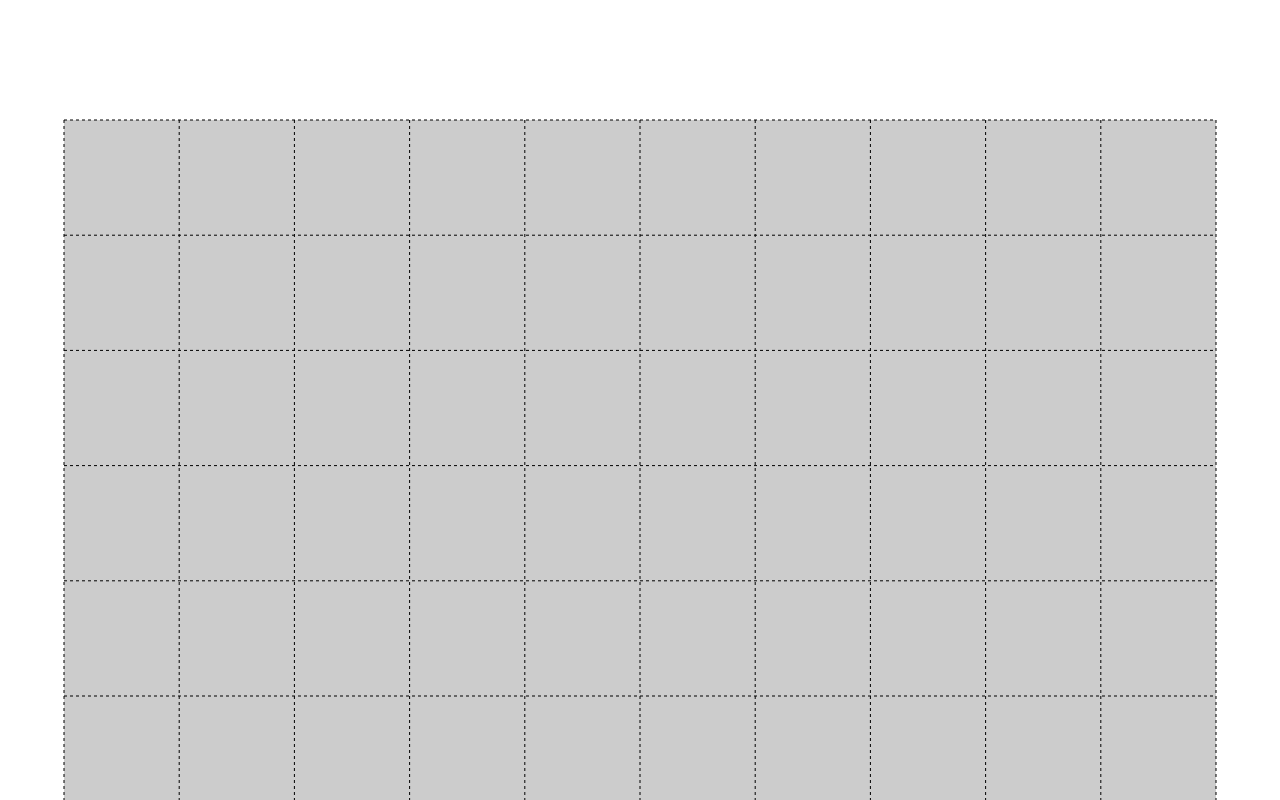
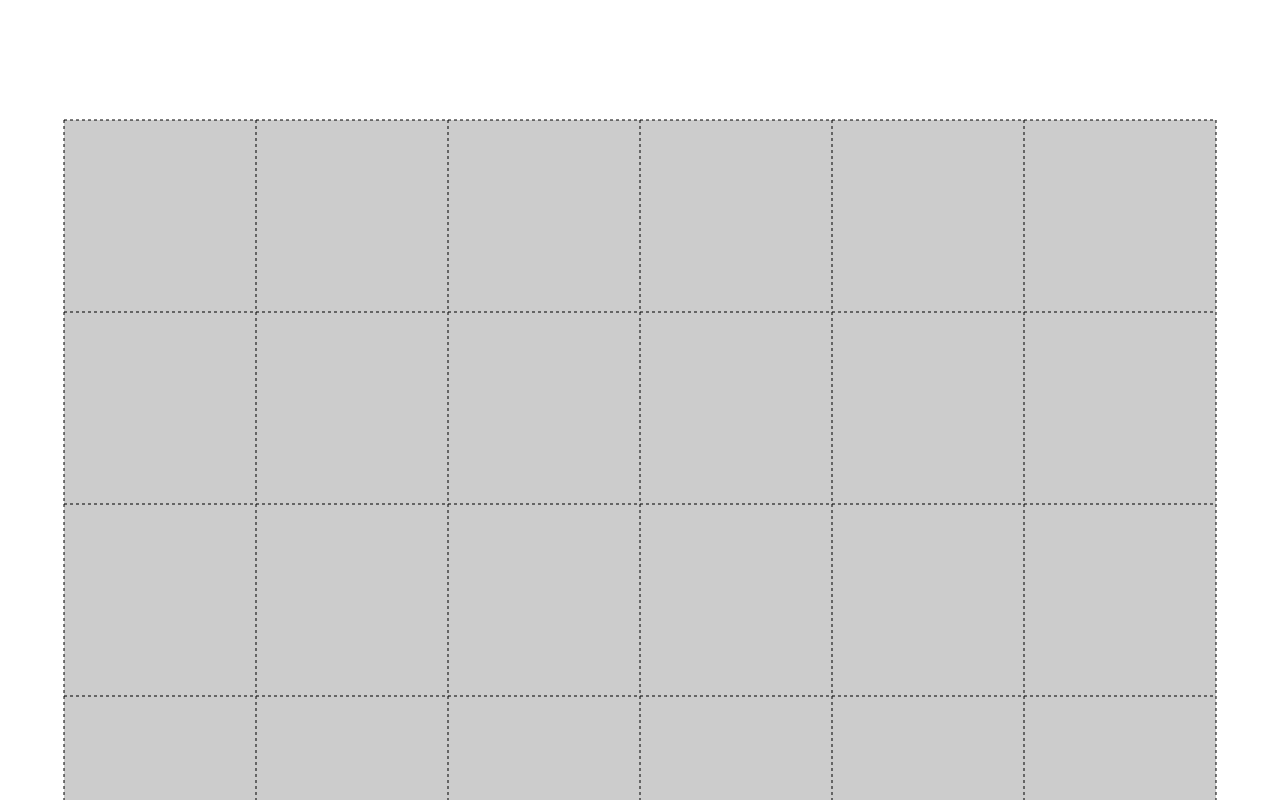
Before and after one commit to userssdfa/adfs, a plain HTML site: page p.html in a window 1280 px wide. Drawn offline with Linux system fonts and the light colour scheme.

Commit message:
Update p.html

```diff
--- a/p.html
+++ b/p.html
@@ -159,7 +159,7 @@ class Puzzle{
         this.pos = {x:(can.width-this.width)/2,y:(can.height-this.height)/2};
 
         this.pieceMaxNumber = 6;
-        this.size = 10;
+        this.size = 6;
         this.pieceLeng = this.width / this.size;
 
         this.handPoses = [
```
